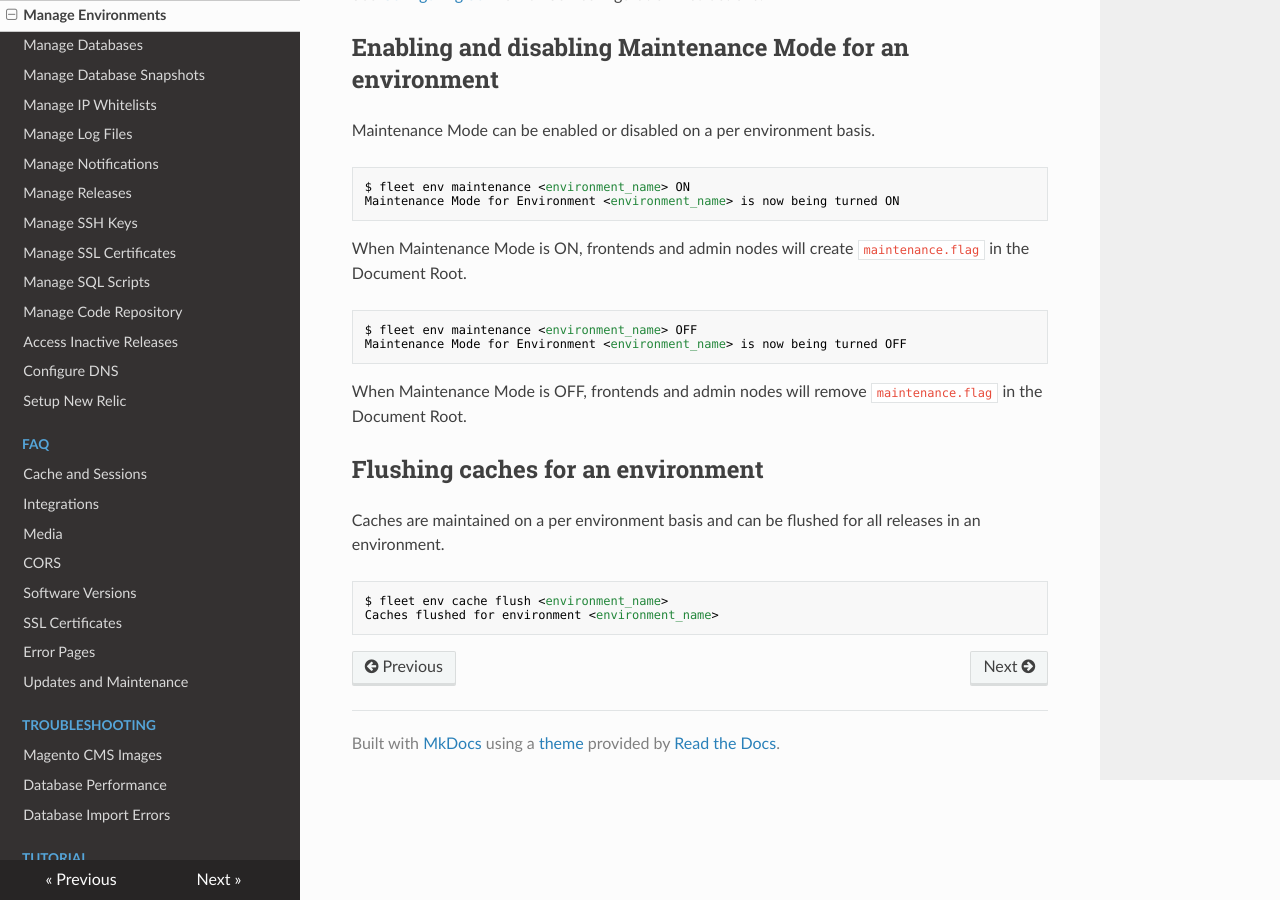
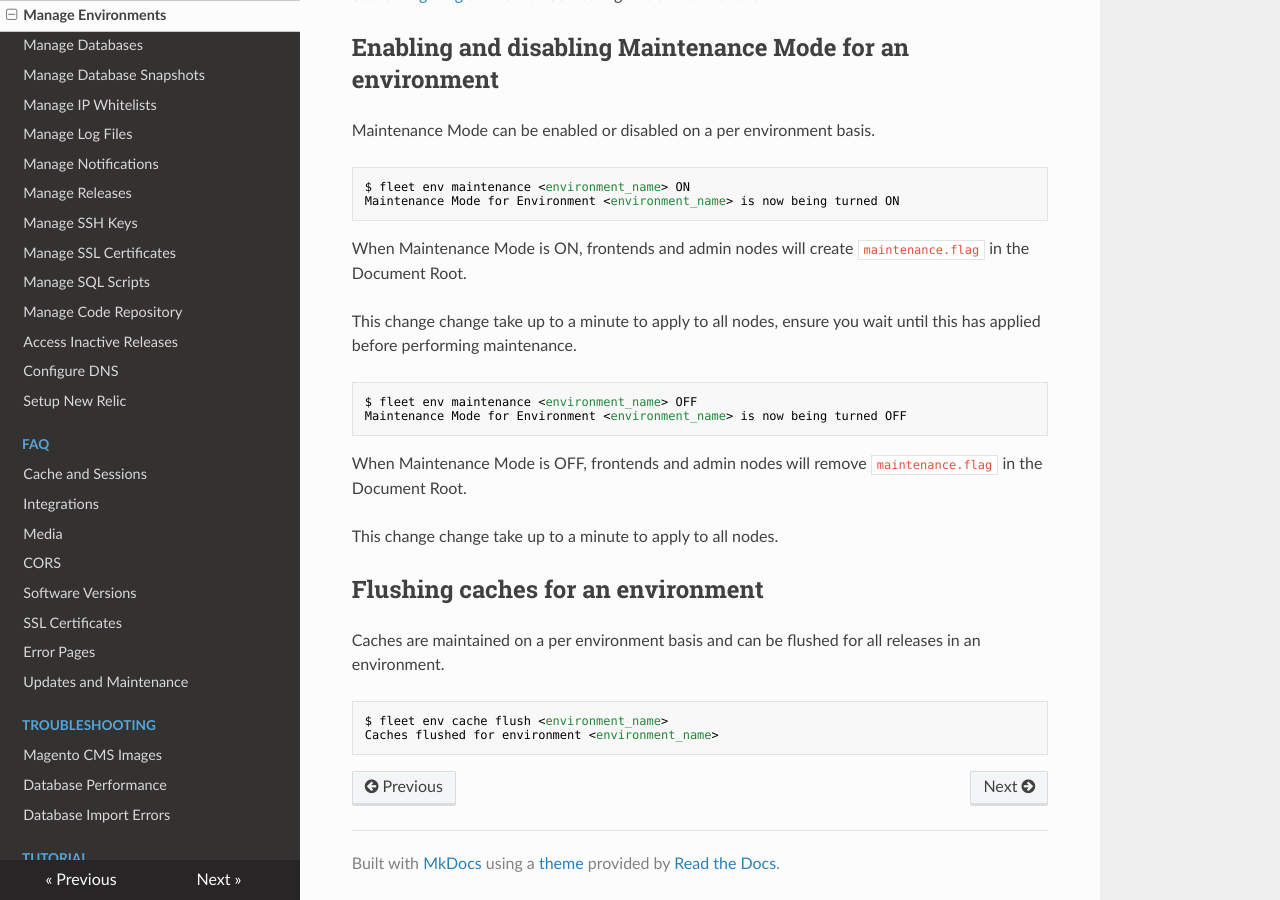
Before and after one commit to anchor/fleet-magento-docs, an MkDocs documentation site: the page built from docs/how-to/manage-environments.md, in a window 1280 px wide and 900 px high, scrolled down 4815 px. Built offline with MkDocs 1.6.1, drawn with Linux system fonts in a browser that asks for light colours; nearby versions of some CDN libraries; old or Windows-style settings are respelled for this version of MkDocs.

Commit message:
document delay when switching maintenance mode

````diff
--- a/docs/how-to/manage-environments.md
+++ b/docs/how-to/manage-environments.md
@@ -261,6 +261,10 @@ Maintenance Mode for Environment <environment_name> is now being turned ON
 When Maintenance Mode is ON, frontends and admin nodes will create `maintenance.flag` in the
 Document Root.
 
+This change change take up to a minute to apply to all nodes, ensure you wait
+until this has applied before performing maintenance.
+
+
 ```
 $ fleet env maintenance <environment_name> OFF
 Maintenance Mode for Environment <environment_name> is now being turned OFF
@@ -268,6 +272,8 @@ Maintenance Mode for Environment <environment_name> is now being turned OFF
 
 When Maintenance Mode is OFF, frontends and admin nodes will remove `maintenance.flag` in the
 Document Root.
+
+This change change take up to a minute to apply to all nodes.
 
 Flushing caches for an environment
 ----
````
